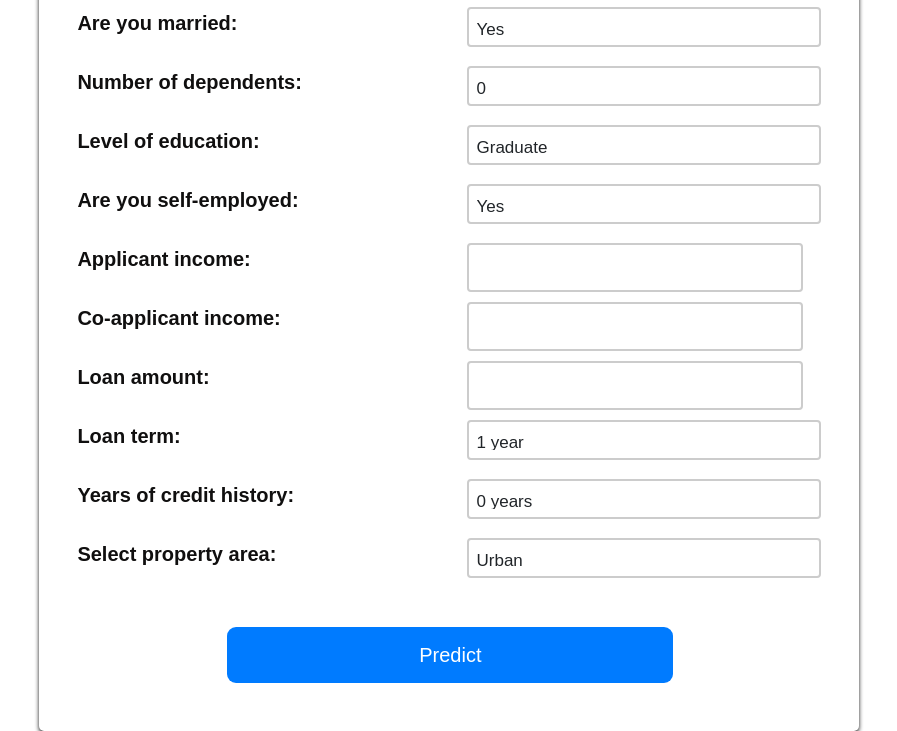
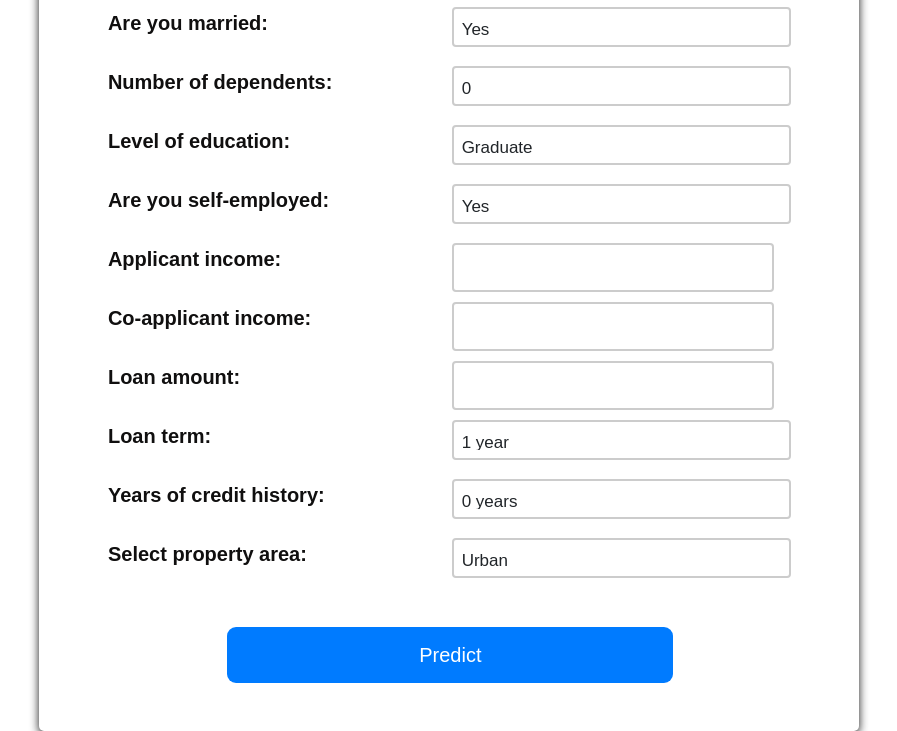
Before and after one commit to NysB/Project4, a Flask app: page / in a window 1280 px wide. Shown: the part 251-982 px from the top of the page, without its empty margins (191-1088 px from the left). Run offline with Flask 3, Linux system fonts and the light colour scheme; parts of the project's set-up code (start-up, migrations or seed data) failed here and were passed over; some libraries are stand-ins or nearby versions.

Commit message:
update css/html

```diff
--- a/static/css/style.css
+++ b/static/css/style.css
@@ -10,9 +10,6 @@
   font-family: inherit;
   height: 100%;
 }
-
-
-
 
 /* Form container styles */
 .form-container {
@@ -59,18 +56,3 @@
 .mb-5 {
   margin-bottom: 40px;
 }
-
-#ApplicantIncome{
-  width: 95%;
-  height: auto;
-}
-
-#CoapplicantIncome {
-  width: 95%;
-  height: auto;
-}
-
-#LoanAmount{
-  width: 95%;
-  height: auto;
-}
--- a/templates/index.html
+++ b/templates/index.html
@@ -10,20 +10,17 @@
     <link rel="stylesheet" href="/static/css/style.css" />
     <link rel="stylesheet" href="/static/css/bootstrap.min.css" />
     <link rel="confetti" href="https://cdn.skypack.dev/bootstrap@next/dist/css/bootstrap.min.css" />
-    <!-- <link rel="stylesheet" href="style.css" /> -->
 
     <style>
 
-    body {
+        body {
             margin: 0;
             font-family: sans-serif;
             box-sizing: border-box;
             width: 100%;
             padding: 0px;
             background: #fff;
-}
-
-
+    }
 
         .header {
 
@@ -42,8 +39,7 @@
             background-position: bottom right;
         }
 
-
-        #text-pop-up-top h1{
+        #text-pop-up-top h1 {
 
             text-align: center;
             font-size: 55px;
@@ -56,7 +52,6 @@
 	    -webkit-animation: text-pop-up-top 1s cubic-bezier(0.250, 0.460, 0.450, 0.940)both ;
 	    animation: text-pop-up-top 1s cubic-bezier(0.250, 0.460, 0.450, 0.940)both ;
         }
-
 
     @-webkit-keyframes text-pop-up-top {
     0% {
@@ -90,18 +85,14 @@
         text-shadow: 0 1px 0 #cccccc, 0 2px 0 #cccccc, 0 3px 0 #cccccc, 0 4px 0 #cccccc, 0 5px 0 #cccccc, 0 6px 0 #cccccc, 0 7px 0 #cccccc, 0 50px 30px rgba(0, 0, 0, 0.3);
     }
 }
-
-
-
         .form-container {
             max-width: 820px;
             max-height: 940px;
             margin: 0 auto;
             margin-top: -7%;
             margin-bottom: 3%;
-
             background-color: rgb(255, 255, 255);
-            box-shadow: 0 2px 4px rgba(0, 0, 0, 0.9);
+            box-shadow: 0 3px 10px rgba(0, 0, 0, 0.9);
             border-radius: 5px;
             padding: 3%;
         }
@@ -113,6 +104,7 @@
             color: rgb(16, 15, 15);
             text-align: left;
             font-weight: bold;
+            margin-left: 9%;
         }
 
         .form-control {
@@ -123,8 +115,6 @@
             border: 2px solid #ccc;
             border-radius: 4px;
             margin-bottom: 10px;
-
-
         }
 
         #ApplicantIncome{
@@ -150,6 +140,7 @@
             font-weight: bold;
             color: rgb(16, 15, 15);
             font-size: 20px;
+            margin-right:4%;
         }
 
         .btn {
@@ -171,13 +162,9 @@
 </head>
 <body>
 
-
-
-
-   <div class="header"  id="text-pop-up-top">
-    <h1>Home Loan Approval Prediction App</h1>
-   </div>
-
+    <div class="header"  id="text-pop-up-top">
+        <h1>Home Loan Approval Prediction App</h1>
+            </div>
 
     <div class="form-container">
         <form action="{{ url_for('predict')}}" method="post">
```
